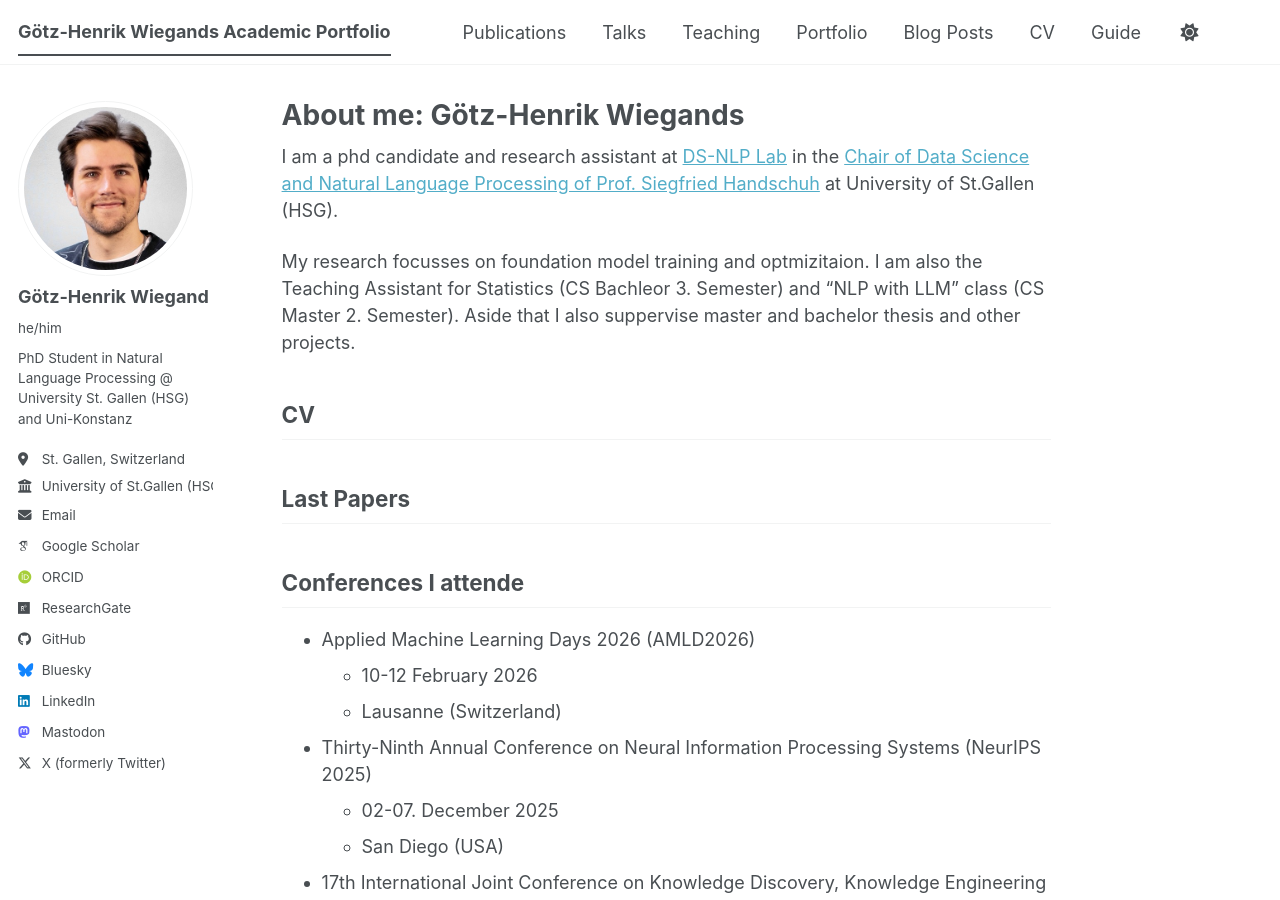
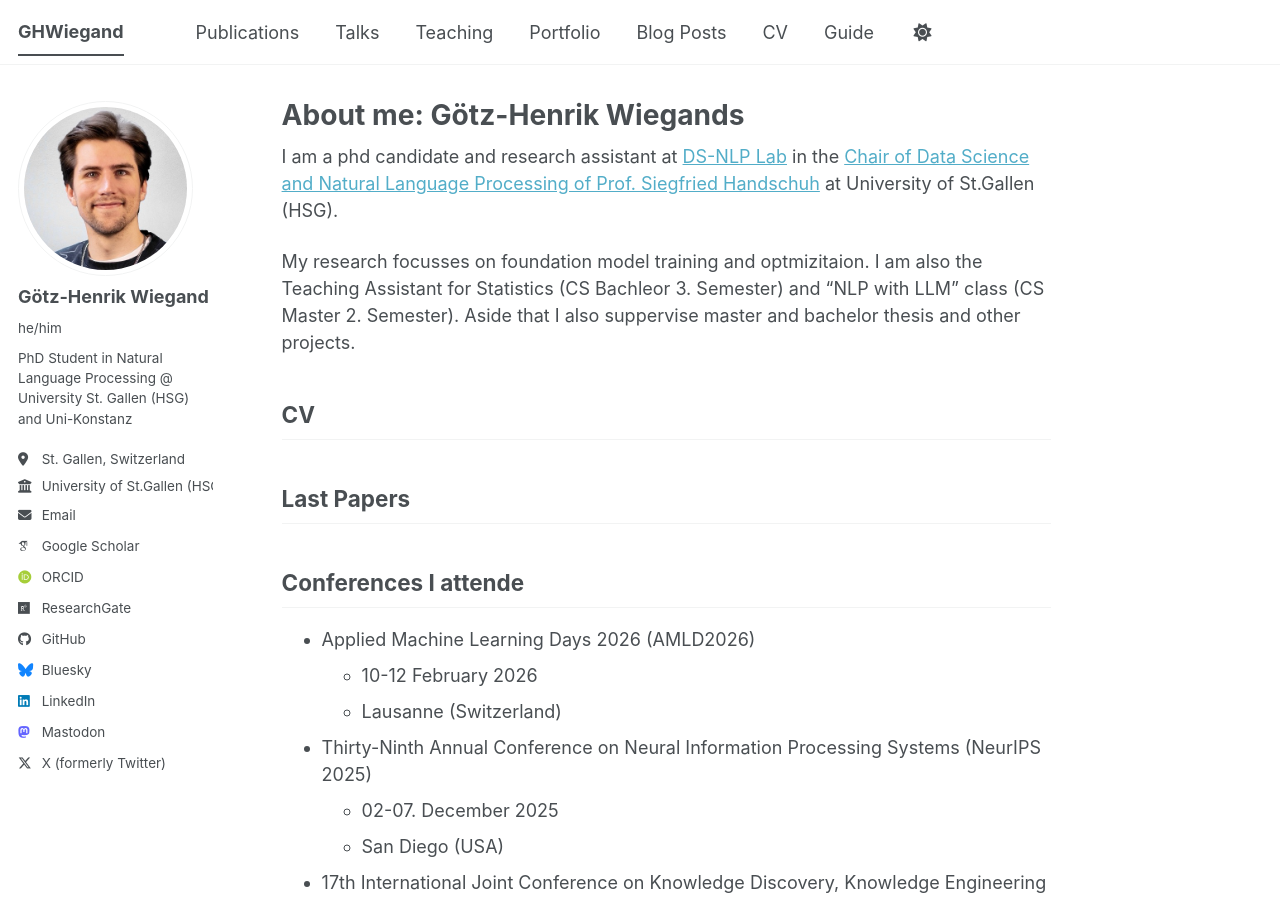
Before and after one commit to ghwiegand/ghwiegand.github.io, a Jekyll site: the page built from _pages/about.md, in a window 1280 px wide and 900 px high. Built offline with Jekyll 4.4.1, drawn with Linux system fonts in a browser that asks for light colours; some web fonts are replaced; a script bundle is joined from its source files by our own code; library files that are not in the unit come from our copies.

Commit message:
update Site title

```diff
--- a/_config.yml
+++ b/_config.yml
@@ -9,7 +9,7 @@
 # Basic Site Settings
 locale                   : "en-US"
 site_theme               : "default" # The available themes options are "default", "air", "sunrise", "mint", "dirt" and "contrast"
-title                    : "Götz-Henrik Wiegands Academic Portfolio"
+title                    : "GHWiegand"
 title_separator          : "-"
 name                     : &name "Götz-Henrik Wiegand"
 description              : &description "Academic Portfolio of Götz-Henrik Wiegand"   # Update this with a general description of your site, this is the default if not overridden by a page
```
